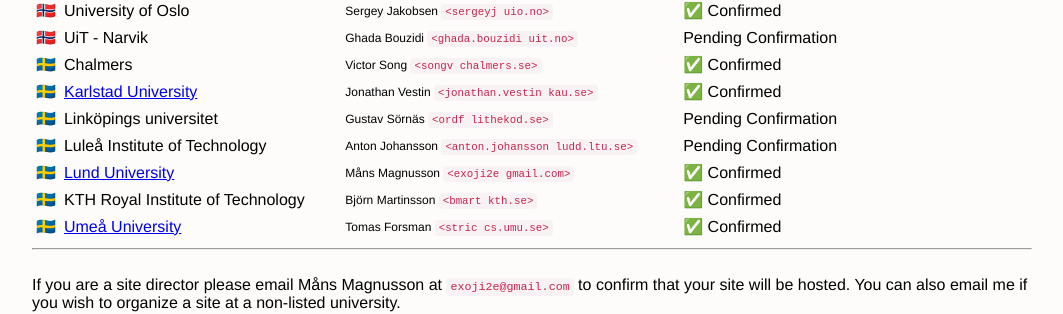
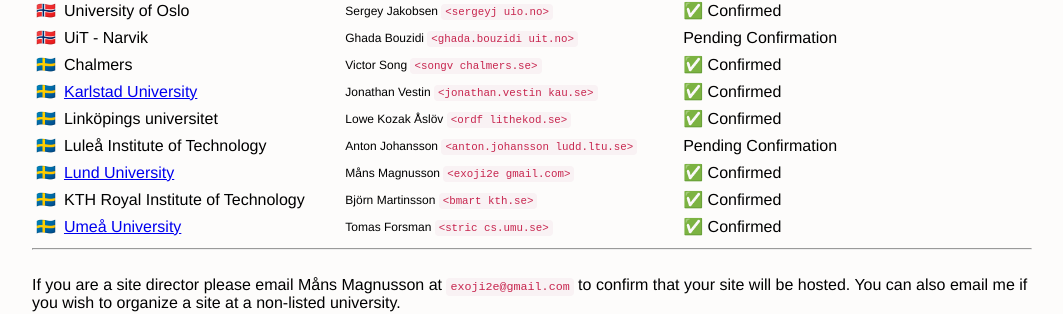
Before and after one commit to icpc/ncpc-web, a Jekyll site: the page built from ncpc2022/index.md, in a window 1280 px wide and 900 px high, scrolled down 1623 px. Shown: the part 150-464 px from the top of the window, without its empty margins (108-1171 px from the left). Built offline with Jekyll 4.4.1, drawn with Linux system fonts in a browser that asks for light colours; some of the changed text lies outside the part shown.

Commit message:
[2022] confirm liu

```diff
--- a/_data/ncpc2022sites.yml
+++ b/_data/ncpc2022sites.yml
@@ -111,9 +111,9 @@
     url: https://www.cs.kau.se/ncpc22/
 
   - name : Linköpings universitet
-    contact: Gustav Sörnäs
+    contact: Lowe Kozak Åslöv
     email: 'ordf lithekod.se'
-    confirmed: false
+    confirmed: true
 
   - name : Luleå Institute of Technology
     contact: Anton Johansson
```
Also changed, not shown: ncpc2022/index.md (+1 -1 lines).
